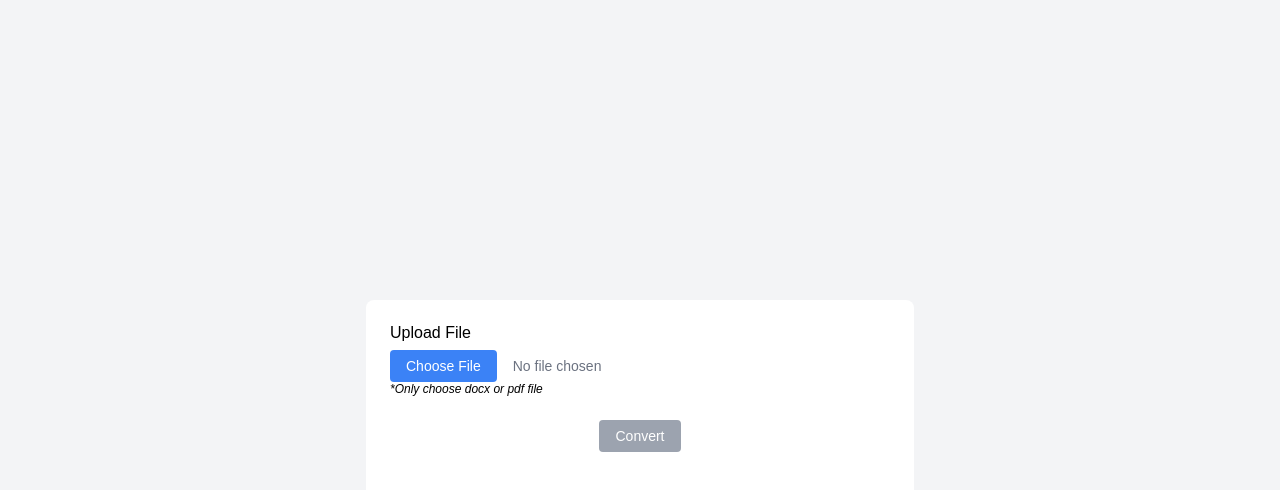
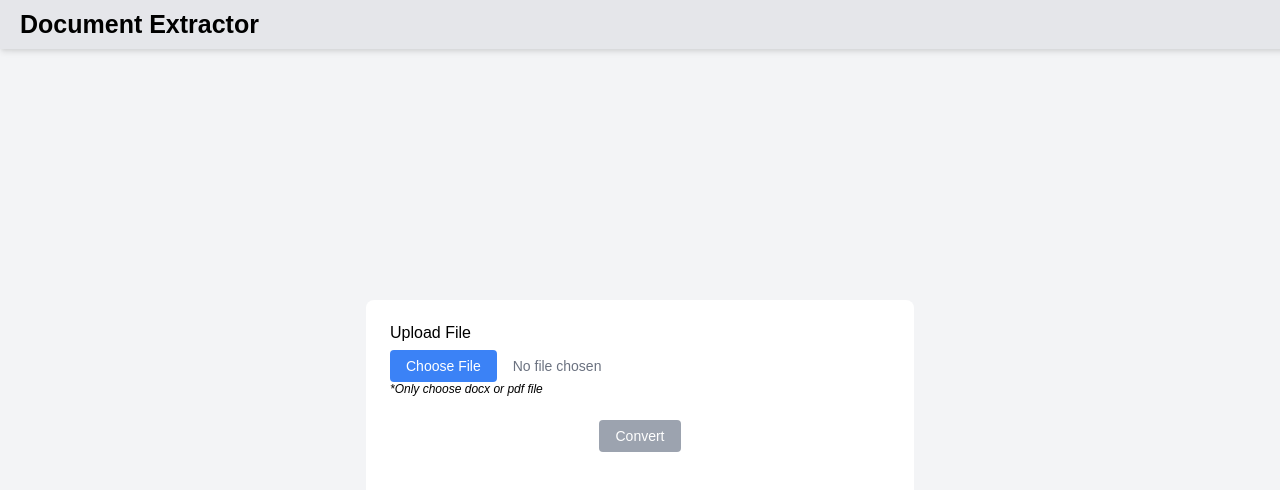
Before and after one commit to group-3-pm/fe, a React (Vite) app: page / in a window 1280 px wide. Shown: the top 490 px of the page. Built offline with nearby package versions, Linux system fonts and the light colour scheme.

Commit message:
update css

```diff
--- a/src/App.tsx
+++ b/src/App.tsx
@@ -153,7 +153,10 @@ export default function App () {
 	}
 
 	return (
+		<>
+			<div className={'heading'}>Document Extractor</div>
 			<div className="container">
+
 				<div className="card">
 					<div className="card-content">
 						{/* File Upload Section */}
@@ -277,6 +280,8 @@ export default function App () {
 					</div>
 				</div>
 			</div>
+		</>
+
 
 	);
 }
--- a/src/index.scss
+++ b/src/index.scss
@@ -196,3 +196,14 @@
 body {
   margin: 0;
 }
+
+.heading {
+  position: fixed;
+  background-color: #e5e6ea;
+  padding: 10px 20px;
+  font-size: 25px;
+  font-weight: bold;
+  width: 100vw;
+  font-family: sans-serif;
+  box-shadow: 0 4px 6px -1px rgba(0, 0, 0, 0.1), 0 2px 4px -1px rgba(0, 0, 0, 0.06);
+}
```
Lines whose indentation alone changed are shown as unchanged.
